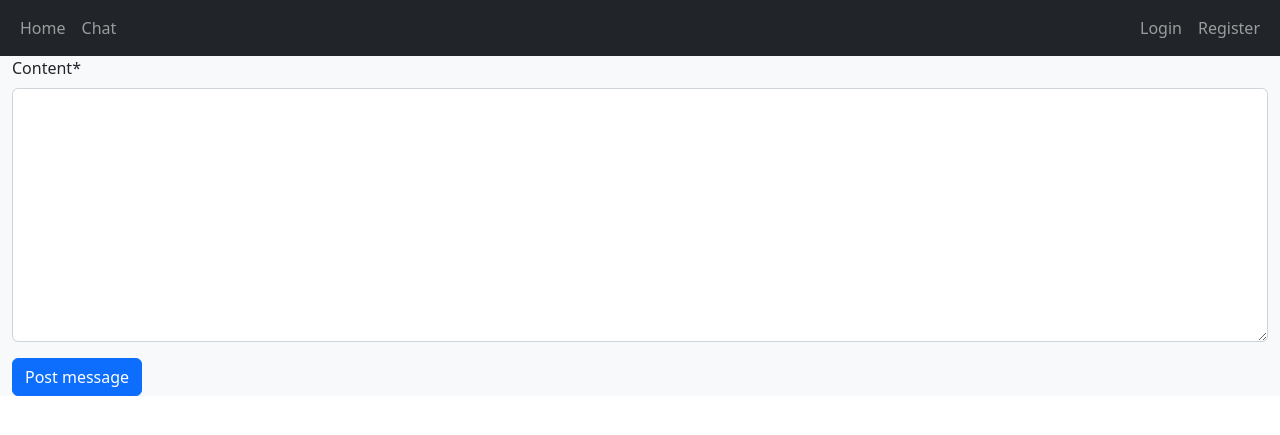
After one commit to wwszola/mysite, a Django app: page /chat/post/ in a window 1280 px wide. The commit adds this page. Shown: the top 435 px of the page. Run offline with Django 4.2, Linux system fonts and the light colour scheme; some libraries are stand-ins or nearby versions.

Commit message:
simple chat functionality

```diff
--- /dev/null
+++ b/chat/admin.py
@@ -0,0 +1 @@
+# Register your models here.
--- /dev/null
+++ b/chat/apps.py
@@ -0,0 +1,6 @@
+from django.apps import AppConfig
+
+
+class ChatConfig(AppConfig):
+    default_auto_field = "django.db.models.BigAutoField"
+    name = "chat"
--- /dev/null
+++ b/chat/forms.py
@@ -0,0 +1,9 @@
+import django.forms as forms
+
+from .models import Message
+
+
+class PostMessageForm(forms.ModelForm):
+    class Meta:
+        model = Message
+        fields = ["content"]
--- /dev/null
+++ b/chat/models.py
@@ -0,0 +1,28 @@
+from django.contrib.auth import get_user_model
+from django.db import models
+from django.db.models import Q
+
+
+class Message(models.Model):
+    user_author = models.ForeignKey(get_user_model(), on_delete=models.CASCADE, null=True)
+    guest_author = models.CharField(max_length=50, null=True)
+    content = models.TextField(null=False)
+    pub_datetime = models.DateTimeField(auto_now_add=True)
+
+    class Meta:
+        constraints = [
+            models.CheckConstraint(
+                name="only_one_author_type",
+                check=(
+                    (Q(user_author__isnull=True) & Q(guest_author__isnull=False))
+                    | (Q(user_author__isnull=False) & Q(guest_author__isnull=True))
+                ),
+            )
+        ]
+
+    @property
+    def author(self):
+        if self.user_author is not None:
+            return self.user_author.get_username()
+        else:
+            return self.guest_author
--- /dev/null
+++ b/chat/templates/chat/index.html
@@ -0,0 +1,6 @@
+{% extends "base.html" %}
+{% block content %}
+    {% for message in message_list %}
+        <p>{{ message.author }} {{ message.pub_datetime|time }}: {{ message.content }}</p>
+    {% endfor %}
+{% endblock %}
--- /dev/null
+++ b/chat/templates/chat/post.html
@@ -0,0 +1,9 @@
+{% extends "base.html" %}
+{% block content %}
+    {% load crispy_forms_tags %}
+    <form class="form-horizontal" method="post" action="{% url 'chat:post' %}">
+        {% csrf_token %}
+        {{ form|crispy }}
+        <input class="btn btn-primary" type="submit" value="Post message">
+    </form>
+{% endblock %}
--- /dev/null
+++ b/chat/tests.py
@@ -0,0 +1 @@
+# Create your tests here.
--- /dev/null
+++ b/chat/urls.py
@@ -0,0 +1,9 @@
+from django.urls import path
+
+from .views import IndexChatView, PostMessageView
+
+app_name = "chat"
+urlpatterns = [
+    path("", IndexChatView.as_view(), name="index"),
+    path("post/", PostMessageView.as_view(), name="post"),
+]
--- /dev/null
+++ b/chat/views.py
@@ -0,0 +1,35 @@
+from datetime import datetime
+
+from django.urls import reverse_lazy
+from django.views.generic import ListView
+from django.views.generic.edit import CreateView
+
+from .forms import PostMessageForm
+from .models import Message
+
+
+class IndexChatView(ListView):
+    template_name = "chat/index.html"
+
+    def get_queryset(self):
+        return Message.objects.order_by("-pub_datetime")
+
+
+class PostMessageView(CreateView):
+    form_class = PostMessageForm
+    template_name = "chat/post.html"
+    success_url = reverse_lazy("chat:index")
+
+    def post(self, request, *args, **kwargs):
+        self.object = None
+        form = self.get_form()
+        if form.is_valid():
+            message = form.instance
+            if request.user.is_authenticated:
+                message.user_author = request.user
+            else:
+                guest_no = int(datetime.now().strftime("%Y%m%d%H%M%S"))
+                message.guest_author = f"guest{guest_no}"
+            return self.form_valid(form)
+        else:
+            return self.form_invalid()
--- a/mysite/settings.py
+++ b/mysite/settings.py
@@ -38,6 +38,7 @@ INSTALLED_APPS = [
     "django.contrib.messages",
     "django.contrib.staticfiles",
     "accounts.apps.AccountsConfig",
+    "chat.apps.ChatConfig",
     "crispy_forms",
     "crispy_bootstrap5",
 ]
--- a/mysite/urls.py
+++ b/mysite/urls.py
@@ -5,6 +5,7 @@ from django.views.generic import RedirectView, TemplateView
 urlpatterns = [
     path("admin/", admin.site.urls),
     path("accounts/", include("accounts.urls")),
+    path("chat/", include("chat.urls")),
     path("", RedirectView.as_view(pattern_name="home", permanent=True)),
     path("home/", TemplateView.as_view(template_name="home.html"), name="home"),
 ]
--- a/templates/base.html
+++ b/templates/base.html
@@ -27,6 +27,9 @@
                     <ul class="navbar-nav">
                         <li class="nav-item">
                             <a class="nav-link" href="{% url 'home' %}">Home</a>
+                        </li>
+                        <li class="nav-item">
+                            <a class="nav-link" href="{% url 'chat:index' %}">Chat</a>
                         </li>
                     </ul>
                 </div>
```
Also changed, not shown: chat/__init__.py (added), chat/migrations/0001_initial.py (added), chat/migrations/__init__.py (added).
